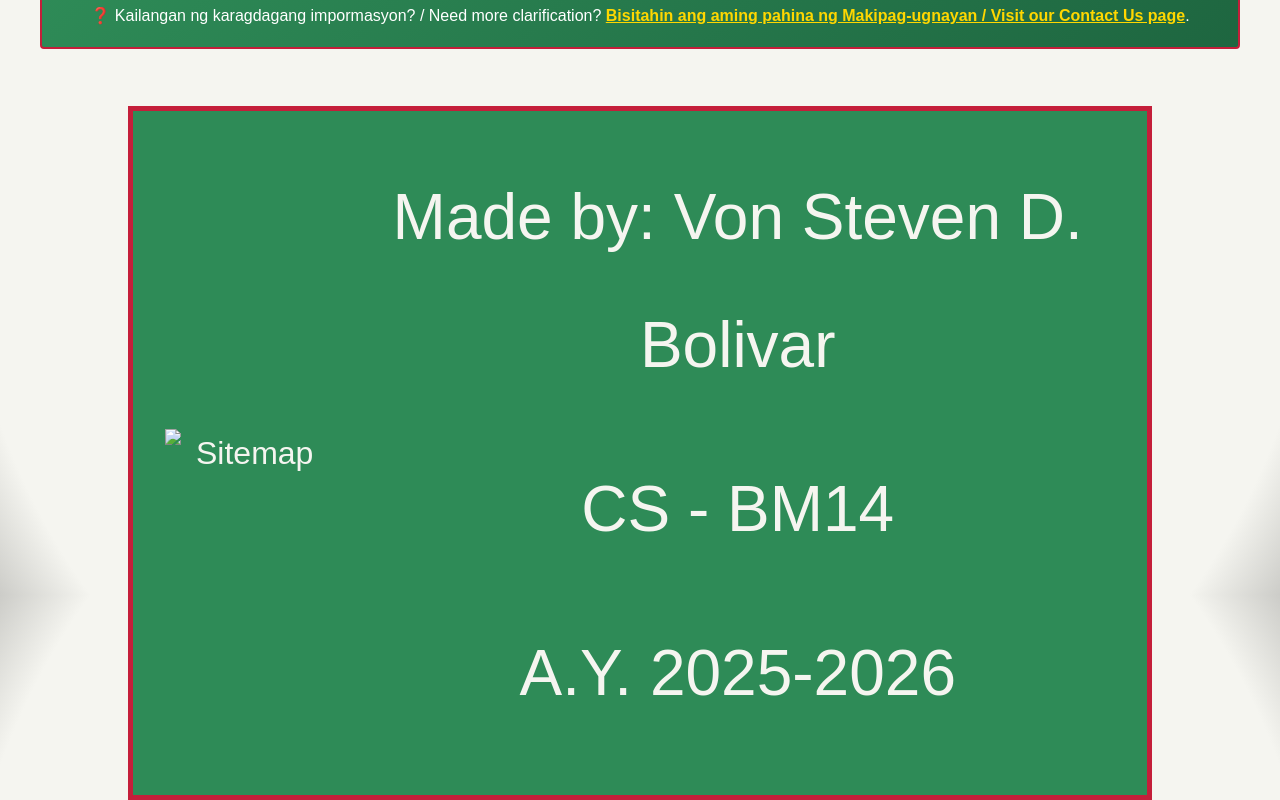
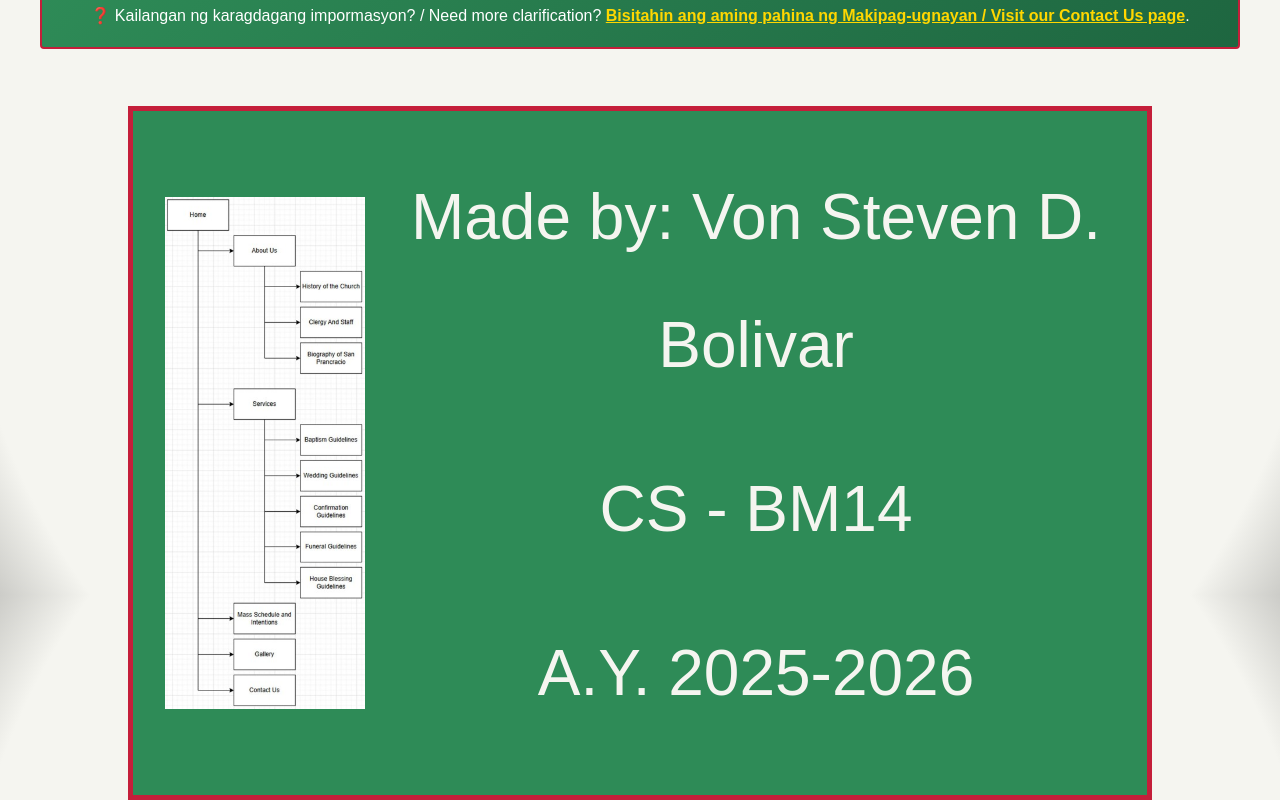
Before and after one commit to Klraman/San-Prancasio-Church, a plain HTML site: page Services/confirmation.html in a window 1280 px wide. Shown: the part 1805-2605 px from the top of the page. Drawn offline with nearby package versions, Linux system fonts and the light colour scheme.

Commit message:
fixed sitemap image

```diff
--- a/Services/confirmation.html
+++ b/Services/confirmation.html
@@ -138,7 +138,7 @@
 
     <footer>
         <div class="footer-content">
-            <img src="sitemap.jpg" alt="Sitemap">
+            <img src="../sitemap.jpg" alt="Sitemap">
             <div class="footer-text">
                 <p>Made by: Von Steven D. Bolivar</p>
                 <p>CS - BM14</p>
```
Also changed, not shown: Services/funeral.html (+1 -1 lines), Services/houseblessing.html (+1 -1 lines), Services/wedding.html (+1 -1 lines).
